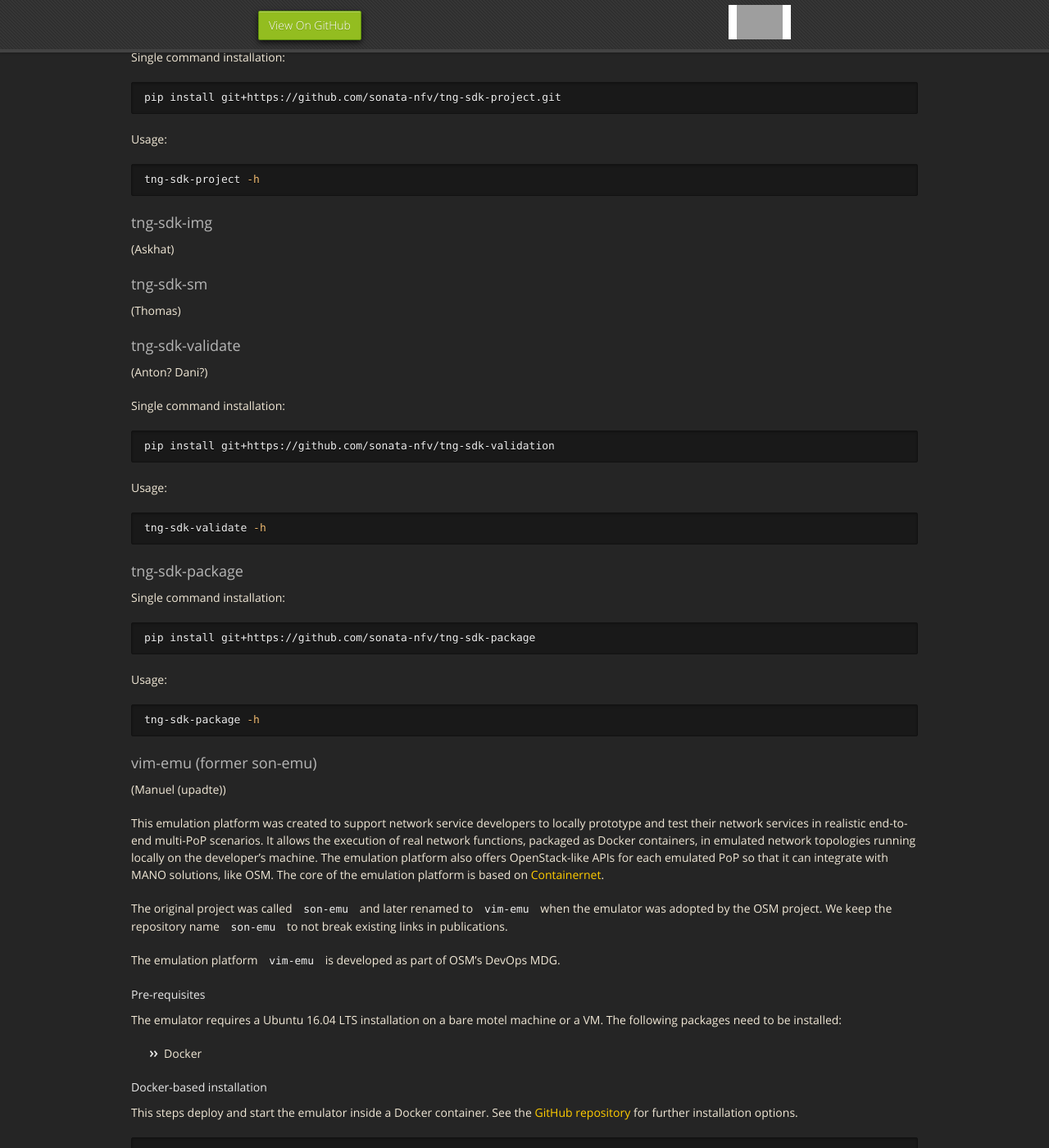
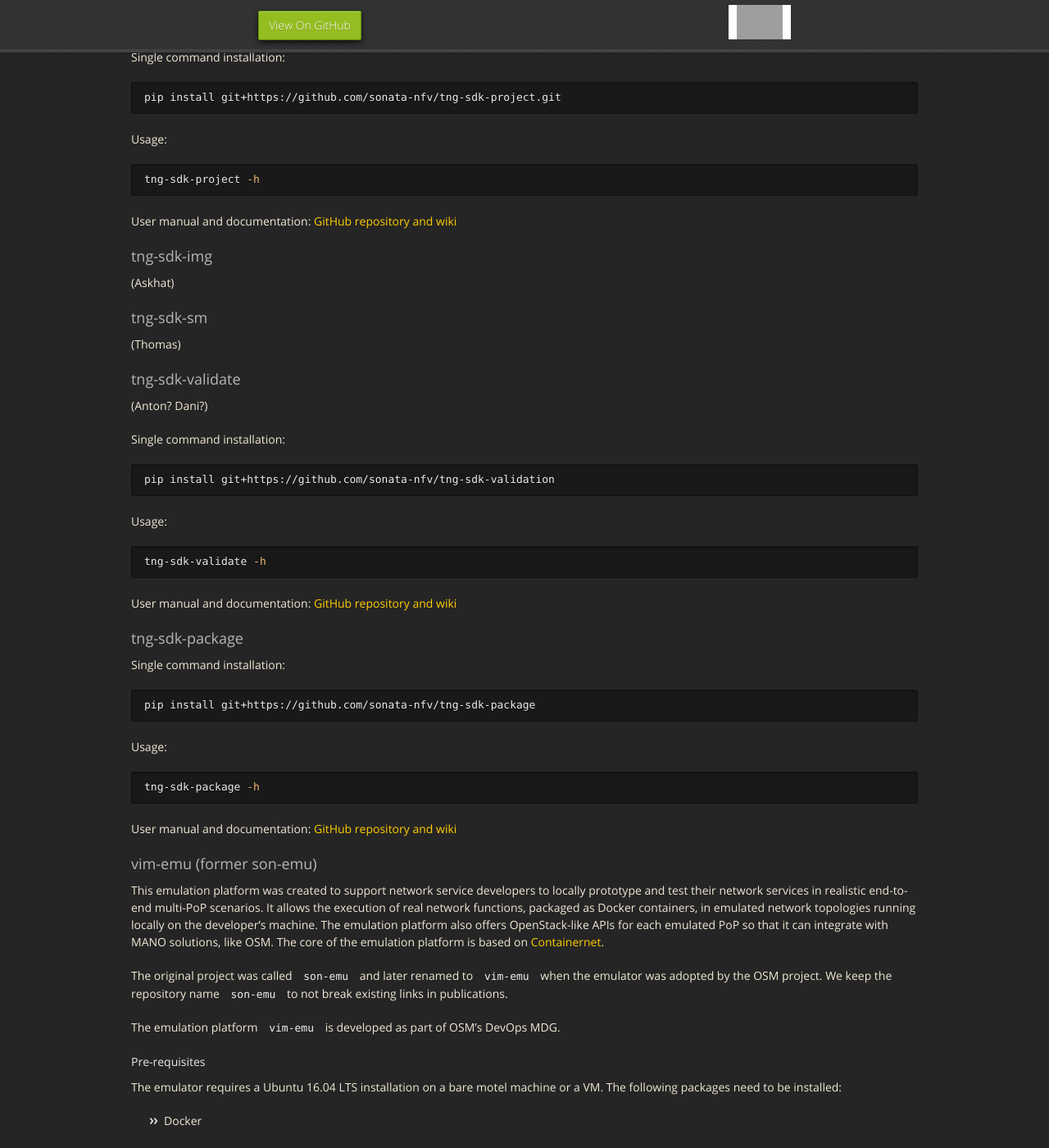
Before and after one commit to sonata-nfv/sonata-nfv.github.io, a Jekyll site: the page built from component_installation.md, in a window 1280 px wide and 1400 px high, scrolled down 2503 px. Shown: the whole window at 82% size. Built offline with Jekyll 4.4.1, drawn with Linux system fonts in a browser that asks for light colours; nearby versions of some CDN libraries; grey boxes are pictures that could not be loaded.

Commit message:
Update component_installation.md

````diff
--- a/component_installation.md
+++ b/component_installation.md
@@ -135,6 +135,8 @@ Usage:
 tng-sdk-project -h
 ```
 
+User manual and documentation: [GitHub repository and wiki](https://github.com/sonata-nfv/tng-sdk-project.git)
+
 ### tng-sdk-img
 (Askhat)
 
@@ -157,6 +159,8 @@ Usage:
 tng-sdk-validate -h
 ```
 
+User manual and documentation: [GitHub repository and wiki](https://github.com/sonata-nfv/tng-sdk-validation)
+
 ### tng-sdk-package
 
 Single command installation:
@@ -171,8 +175,9 @@ Usage:
 tng-sdk-package -h
 ```
 
+User manual and documentation: [GitHub repository and wiki](https://github.com/sonata-nfv/tng-sdk-package)
+
 ### vim-emu (former son-emu)
-(Manuel (upadte))
 
 This emulation platform was created to support network service developers to locally prototype and test their network services in realistic end-to-end multi-PoP scenarios. It allows the execution of real network functions, packaged as Docker containers, in emulated network topologies running locally on the developer's machine. The emulation platform also offers OpenStack-like APIs for each emulated PoP so that it can integrate with MANO solutions, like OSM. The core of the emulation platform is based on [Containernet](https://containernet.github.io).
 
````
